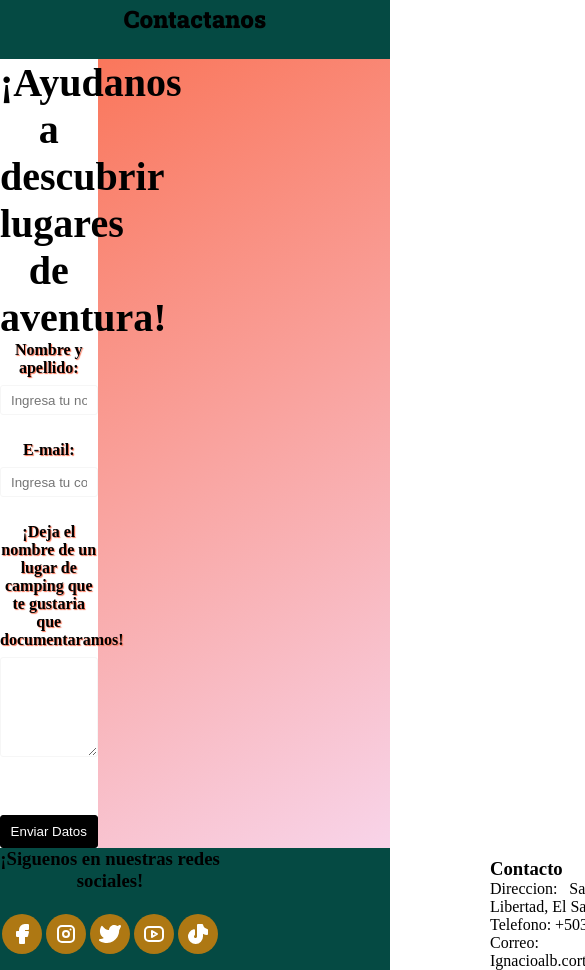
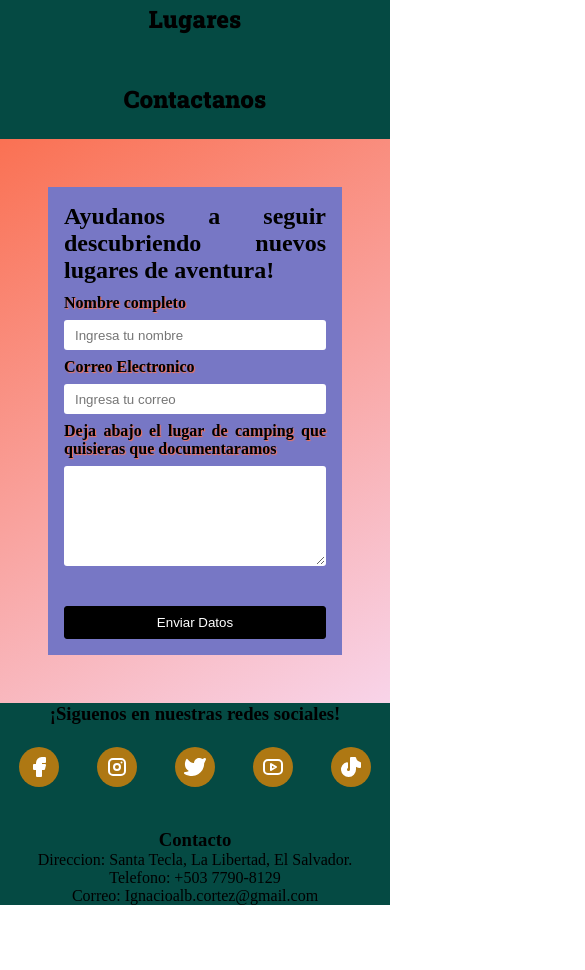
Before and after one commit to Icortez13/CampingSV, a plain HTML site: page contact.html in a window 390 px wide. Shown: the part 377-1347 px from the top of the page, 585 px wide, since content can reach past the window. After the commit the page ends 1282 px from the top, so only its background shows below. Drawn offline with Linux system fonts and the light colour scheme; a web font is replaced by a local one.

Commit message:
Media querry

```diff
--- a/assets/css/styles.css
+++ b/assets/css/styles.css
@@ -113,8 +113,8 @@ nav ul li a:hover{
     grid-template-columns: 1fr 1fr;
     grid-template-rows: 1fr;
     gap: 0px 0px;
-    grid-template-areas:
-      ". .";
+    /*grid-template-areas:
+      ". ."; */
 }
 
 .homemain{
@@ -163,20 +163,29 @@ nav ul li a:hover{
 .box-center2{
     width: 100%;
     margin: none;
-    background: linear-gradient(150deg, #FA7153, #F8D4E9)
+    background: linear-gradient(150deg, #FA7153, #F8D4E9);
+    padding: 3rem;
 
 }
 
 
-.box-center2 .formulario{
+
+
+
+.formulario{
+    margin: auto;
     width: 25%;
-    background-color: white;
-    text-align: center;
+    padding: 1rem;
+    background-color: rgb(119, 119, 197);
+    text-align: justify;
 
 }
 
 .box-center2 .formulario h4{
-    font-size: 2.5rem;
+    font-size: 1.5rem;
+    padding-bottom: 10px;
+    text-align: justify;
+
 }
 
 form label{
@@ -190,7 +199,7 @@ input[type="email"]{
     width: 100%;
     height: 30px;
     padding: 3px 10px;
-    border: 1px solid #f6f6f6;
+    border: 1px solid #0000;
     border-radius: 3px;
     margin: 8px 0;
     display: block;
@@ -199,7 +208,7 @@ input[type="email"]{
 textarea{
     width: 100%;
     height: 100px;
-    border: 1px solid #f6f6f6;
+    border: 1px solid #0000;
     border-radius: 3px;
     margin: 8px 0;
     display: block;
@@ -283,7 +292,7 @@ background: repeating-linear-gradient( 45deg, #20351d, #20351d 5px, #e5e5f7 5px,
 
 }
 
-/* termina main de pag lugare,html*/
+/* termina main de pag lugares.html*/
 
 /*comienza main de pag chalatenango.html*/
 
@@ -467,6 +476,94 @@ footer{
 /*termina footer*/
 
 /*aplicando media querry*/
-@media{
+@media (max-width:640px) {
+    header{
+        text-align: center;
+        background-size: cover ;
+    }
+
+    nav ul li{
+        display: block !important;
+    }
+
+   .conteiner1{
+        grid-template-columns: 1fr;
+       }
+
+    .homemain{
+        padding: 5px;
+    }
+
+    #homeimage{
+
+        width: 100%;
+    }
+
+    .formulario{
+        width: 100%;
+        display: block;
+    }
+
+    .conteiner3{
+        grid-template-columns: 1fr;
+    }
+
+    .peem{
+        padding: 0;
+    }
+
+    #waterfall{
+        width: 100%;
+    }
+
+    .foot-conteiner{
+        grid-template-columns: 1fr;
+
+        text-align: center;
+        background-size: cover;
+    }
+
+    .datos{
+        text-align: center;
+        padding-left: 0;
+
+    }
 
 }
+
+@media (max-width:1007px){
+    header{
+        text-align: center;
+        background-size: cover ;
+    }
+
+    nav ul li{
+        display: inline-block;
+    }
+
+   .conteiner1{
+        grid-template-columns: 1fr;
+       }
+
+    .homemain{
+        padding: 5px;
+    }
+
+    #homeimage{
+
+        width: 100%;
+    }
+
+    .foot-conteiner{
+        grid-template-columns: 1fr;
+
+        text-align: center;
+        background-size: cover;
+    }
+
+    .datos{
+        text-align: center;
+        padding-left: 0;
+
+    }
+}
--- a/contact.html
+++ b/contact.html
@@ -28,17 +28,20 @@
         </ul>
     </nav>
     <main class="box-center2">
-        <form action="" class="formulario">
-            <h4>¡Ayudanos a descubrir lugares de aventura!</h4>
-            <label for="">Nombre y apellido:</label><br>
-            <input type="text" placeholder="Ingresa tu nombre"><br>
-            <label for="">E-mail:</label><br>
-            <input type="email" placeholder="Ingresa tu correo"><br>
-            <label for="">¡Deja el nombre de un lugar de camping que te gustaria que documentaramos!</label><br>
+        <div class="formulario">
+            <h4>Ayudanos a seguir descubriendo nuevos lugares de aventura!</h4>
+            <form action="">
+            <label for="">Nombre completo</label>
+            <input type="text" placeholder="Ingresa tu nombre">
+            <label for="">Correo Electronico</label>
+            <input type="email" placeholder="Ingresa tu correo">
+            <label for="">Deja abajo el lugar de camping que quisieras que documentaramos</label>
             <textarea name="" id="" cols="30" rows="10">
-            </textarea><br>
+
+            </textarea>
             <input type="submit" value="Enviar Datos">
-        </form>
+            </form>
+        </div>
 
     </main>
     <footer>
```
